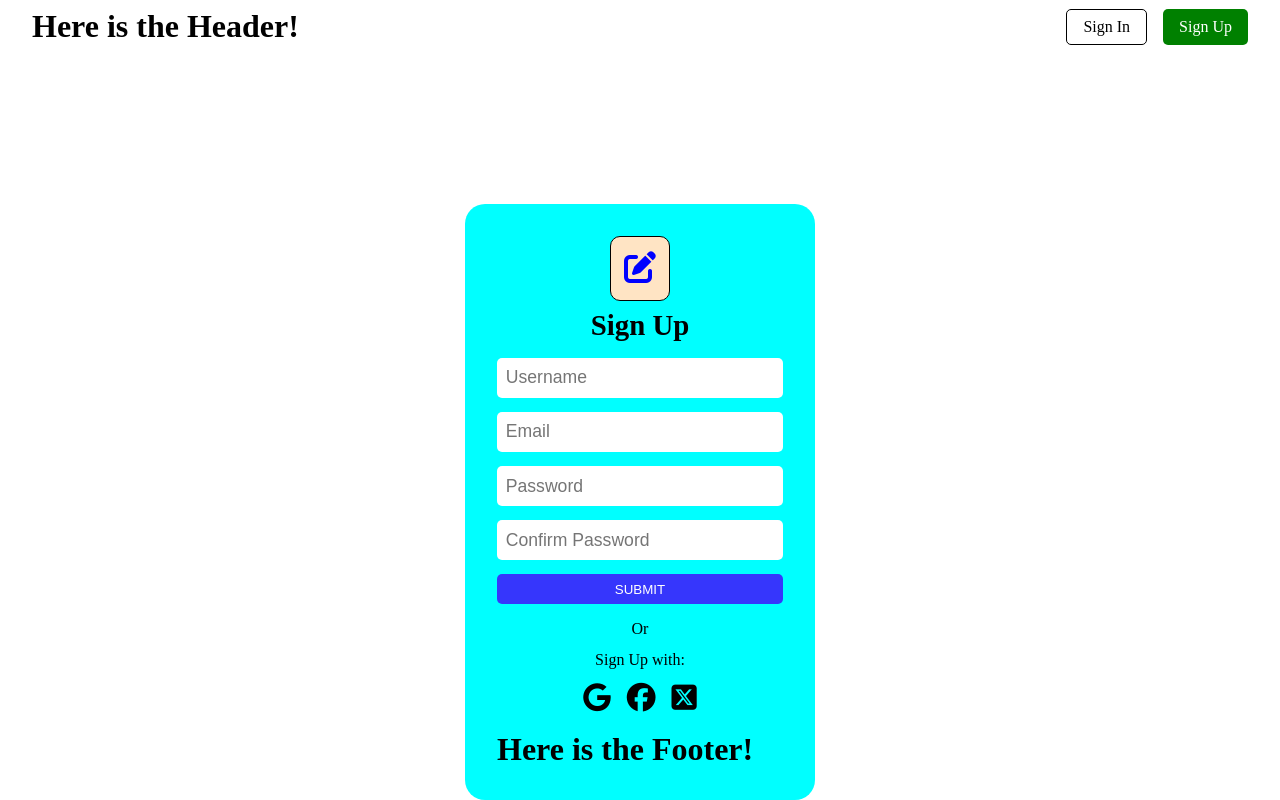
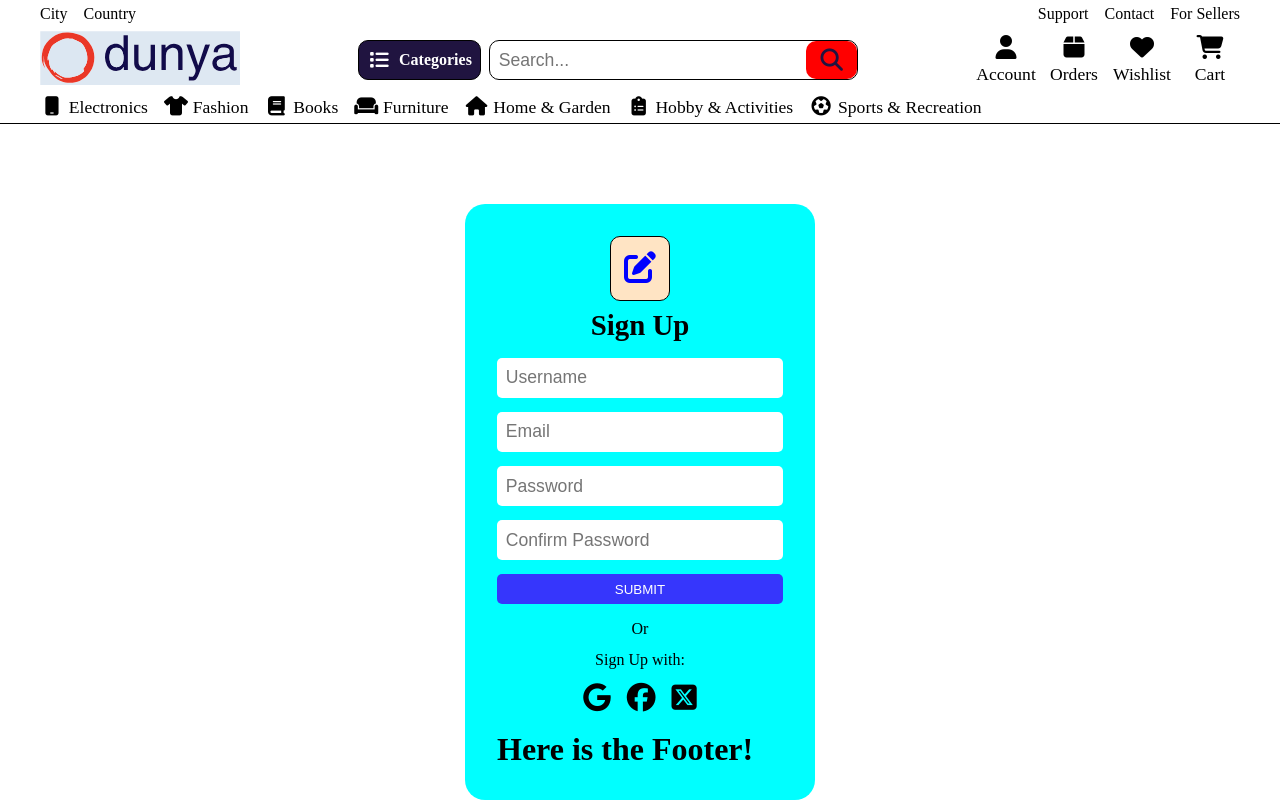
Before and after one commit to abror2142/my-site, a Django app: page /accounts/signup/ in a window 1280 px wide. Run offline with Django 5.2, Linux system fonts and the light colour scheme; some libraries are stand-ins or nearby versions.

Commit message:
Styling Navbar

```diff
--- a/backend/static/css/style.css
+++ b/backend/static/css/style.css
@@ -9,8 +9,22 @@ a {
     color: inherit;
 }
 
+img {
+    width: 100%;
+}
+
+input {
+    border: none;
+    outline: none;
+}
+
+.no-wrap {
+    text-wrap: nowrap;
+}
+
 .body {
     height: 100vh;
+    width: 100vw;
     display: flex;
     flex-direction: column;
     align-items: center;
@@ -19,48 +33,6 @@ a {
 
 .header {
     width: 100%;
-    display: flex;
-    justify-content: space-between;
-    align-items: center;
-    padding: .5em 2em;
-}
-
-.user-account {
-    display: flex;
-    flex-direction: column;
-    align-items: center;
-    justify-content: center;
-    gap: .2em;
-}
-
-.user-photo {
-    width: 50px;
-    height: 50px;
-    background-color: rgb(202, 202, 202);
-    border-radius: 50%;
-}
-
-.auth-btn-box {
-    display: flex;
-    gap: 1em;
-}
-
-.signup-btn,
-.login-btn {
-    display: flex;
-    justify-content: center;
-    align-items: center;
-    border-radius: 5px;
-    padding: .5em 1em;
-}
-
-.signup-btn {
-    background-color: green;
-    color: white;
-}
-
-.login-btn {
-    border: 1px solid black;
 }
 
 .auth-page {
@@ -149,3 +121,190 @@ a {
 .form-or {
     font-weight: 550;
 }
+
+.hide {
+    display: none;
+}
+
+/*
+    NAVBAR STYLE
+*/
+
+.navbar {
+    width: 100%;
+    display: flex;
+    flex-direction: column;
+    justify-content: space-between;
+    gap: 0.5em;
+    padding: .3em 2.5em;
+    /* padding-bottom: 0.5em; */
+    border-bottom: 1px solid black;
+}
+
+.top-nav,
+.main-nav,
+.bottom-nav {
+    display: flex;
+    align-items: center;
+}
+/* Top Nav */
+
+.top-nav {
+    justify-content: space-between;
+}
+
+.top-nav > div {
+    display: flex;
+    gap: 1em;
+}
+
+/* Main Nav => Middle Nav */
+.icon {
+    display: flex;
+    align-items: center;
+    justify-content: center;
+    width: 24px;
+    font-size: 1.2rem;
+    height: 100%;
+}
+
+.title {
+    font-size: 1.1em;
+}
+
+.main-nav {
+    justify-content: space-between;
+}
+
+.nav-logo-img {
+    width: 200px;
+}
+
+.middle {
+    display: flex;
+    gap: .5em;
+    align-items: center;
+    width: 100%;
+    max-width: 500px;
+}
+
+.right {
+    display: flex;
+    align-items: center;
+    gap: 0.5em;
+}
+
+.right .action-box {
+    width: 60px;
+    display: flex;
+    flex-direction: column;
+    align-items: center;
+    justify-content: center;
+    gap: 0.3em;
+}
+
+.right .icon {
+    font-size: 1.5rem;
+}
+
+.auth-box {
+    display: none;
+}
+
+.user-account {
+    position: relative;
+}
+
+.user-account:hover .auth-box {
+    position: absolute;
+    display: flex;
+    top: 50px;
+    padding: .5em 1em;
+    gap: .2em;
+    border: 1px solid black;
+    background-color: white;
+    flex-direction: column;
+    background-color: white;
+}
+
+.signup-btn,
+.login-btn {
+    display: flex;
+    justify-content: center;
+    align-items: center;
+    border-radius: 5px;
+    padding: .5em 1em;
+}
+
+.signup-btn {
+    background-color: green;
+    color: white;
+}
+
+.login-btn {
+    border: 1px solid black;
+}
+
+.categories-box {
+    height: 40px;
+    display: flex;
+    align-items: center;
+    justify-content: center;
+    border-radius: 10px;
+    border: 1px solid black;
+    background-color: rgb(32, 20, 64);
+    color: white;
+    gap: 0.5em;
+    padding: 0 0.5em;
+}
+
+.categories-box .icon {
+    font-size: 1.2rem;
+}
+
+.categories-box .title {
+    font-size: 1rem;
+    font-weight: 550;
+}
+
+.search-bar {
+    display: flex;
+    align-items: center;
+    height: 40px;
+    flex-grow: 1;
+    border: 1px solid black;
+    border-radius: 10px;
+}
+
+.search-input {
+    flex-grow: 1;
+    border-radius: 10px;
+    padding: 0 0.5em;
+    font-size: 1.1rem;
+}
+
+.search-icon {
+    font-size: 1.4rem;
+    font-weight: 400;
+}
+
+.search-button {
+    height: 100%;
+    background-color: transparent;
+    border: none;
+    color: rgb(32, 20, 64);
+    border-radius: 10px 10px 10px 10px ;
+    padding: 0 1em;
+    background-color: red;
+}
+
+/* Bottom Nav */
+.bottom-nav {
+    display: flex;
+    gap: 1em;
+}
+
+.bottom-nav .category {
+    display: flex;
+    gap: 0.3em;
+}
--- a/backend/templates/base.html
+++ b/backend/templates/base.html
@@ -4,15 +4,21 @@
     <head>
         <meta charset="utf-8">
         <meta http-equiv="X-UA-Compatible" content="IE=edge">
-        {% block title %}
-            <title></title>
-        {% endblock title %}
         <meta name="description" content="">
         <meta name="viewport" content="width=device-width, initial-scale=1">
-        {% block head_extra %}
-        {% endblock head_extra %}
+
+        <title>
+            {% block title %}
+                My Site
+            {% endblock title %}
+        </title>
+
+        <!-- Page Specific headers might go there! -->
+        {% block head_extra %} {% endblock head_extra %}
+
         {% include "./layout/links.html" %}
     </head>
+
     <body class="body">
 
         {% block header %}
--- a/backend/templates/components/navbar.html
+++ /dev/null
@@ -1,29 +0,0 @@
-<nav>
-    <div class="auth-box">
-        {% if user.is_authenticated %}
-        <div class="user-account">
-            <div >
-                <img class="user-photo" src="{{ user.socialaccount_set.all.0.get_avatar_url }}" />
-            </div>
-            <div class="user-username">
-                {{ request.user.username }}
-            </div>
-        </div>
-        {% else %}
-        <div class="auth-btn-box">
-            <a
-                class="login-btn"
-                href="{% url 'account_login' %}"
-            >
-                Sign In
-            </a>
-            <a
-                href="{% url 'account_signup' %}"
-                class="signup-btn"
-            >
-                Sign Up
-            </a>
-        </div>
-        {% endif %}
-    </div>
-</nav>
--- /dev/null
+++ b/backend/templates/components/navbar/bottom-nav.html
@@ -0,0 +1,64 @@
+<div class="bottom-nav">
+    <div class="category">
+        <div class="icon">
+            <i class="fa-solid fa-mobile"></i>
+        </div>
+        <p class="title">
+            Electronics
+        </p>
+    </div>
+
+    <div class="category">
+        <div class="icon">
+            <i class="fa-solid fa-shirt"></i>
+        </div>
+        <p class="title">
+            Fashion
+        </p>
+    </div>
+
+    <div class="category">
+        <div class="icon">
+            <i class="fa-solid fa-book"></i>
+        </div>
+        <p class="title">
+            Books
+        </p>
+    </div>
+
+    <div class="category">
+        <div class="icon">
+            <i class="fa-solid fa-couch"></i>
+        </div>
+        <p class="title">
+            Furniture
+        </p>
+    </div>
+
+    <div class="category">
+        <div class="icon">
+            <i class="fa-solid fa-house"></i>
+        </div>
+        <p class="title">
+            Home &amp; Garden
+        </p>
+    </div>
+
+    <div class="category">
+        <div class="icon">
+            <i class="fa-solid fa-clipboard-list"></i>
+        </div>
+        <p class="title">
+            Hobby &amp; Activities
+        </p>
+    </div>
+
+    <div class="category">
+        <div class="icon">
+            <i class="fa-solid fa-futbol"></i>
+        </div>
+        <p class="title">
+            Sports &amp; Recreation
+        </p>
+    </div>
+</div>
--- /dev/null
+++ b/backend/templates/components/navbar/main-nav.html
@@ -0,0 +1,90 @@
+{% load static %}
+
+<div class="main-nav">
+    <div class="left">
+        <img
+            src="{% static 'image/logo.svg' %}"
+            class="nav-logo-img"
+        />
+    </div>
+
+    <div class="middle">
+        <div class="categories-box">
+            <div class="icon">
+                <i class="fa-solid fa-list"></i>
+            </div>
+
+            <p class="title">
+                Categories
+            </p>
+        </div>
+
+        <form class="search-bar" method="post">
+            <input
+                class="search-input"
+                type="text"
+                placeholder="Search..."
+            />
+
+            <button type="submit" class="search-button">
+                <div class="icon">
+                    <i class="fa-solid fa-magnifying-glass search-icon"></i>
+                <div>
+            </button>
+        </form>
+    </div>
+
+    <div class="right">
+        <div class="action-box user-account">
+            <div class="icon">
+                <i class="fa-solid fa-user"></i>
+            </div>
+            <p class="title">
+                Account
+            </p>
+
+            <div class="auth-box">
+                <a
+                    class="login-btn no-wrap"
+                    href="{% url 'account_login' %}"
+                >
+                    Sign In
+                </a>
+                <a
+                    href="{% url 'account_signup' %}"
+                    class="signup-btn no-wrap"
+                >
+                    Sign Up
+                </a>
+            </div>
+        </div>
+
+        <div class="action-box">
+            <div class="icon">
+                <i class="fa-solid fa-box"></i>
+            </div>
+            <p class="title">
+                Orders
+            </p>
+        </div>
+        <div class="action-box">
+            <div class="icon">
+                <i class="fa-solid fa-heart"></i>
+            </div>
+            <p class="title">
+                Wishlist
+            </p>
+        </div>
+        <div class="action-box">
+            <div class="icon">
+                <i class="fa-solid fa-cart-shopping"></i>
+            </div>
+            <p class="title">
+                Cart
+            </p>
+        </div>
+
+
+
+    </div>
+</div>
--- /dev/null
+++ b/backend/templates/components/navbar/navbar.html
@@ -0,0 +1,11 @@
+<nav class="navbar">
+    <!-- Top Navbar -->
+    {% include "./top-nav.html" %}
+
+    <!-- Main Navbar -->
+    {% include "./main-nav.html" %}
+
+    <!--Bottom navbar -->
+    {% include "./bottom-nav.html" %}
+
+</nav>
--- /dev/null
+++ b/backend/templates/components/navbar/top-nav.html
@@ -0,0 +1,22 @@
+<div class="top-nav">
+    <div class="left">
+        <p class="top-nav-text">
+            City
+        </p>
+        <p class="top-nav-text">
+            Country
+        </p>
+    </div>
+
+    <div class="right">
+        <p class="top-nav-text">
+            Support
+        </p>
+        <p class="top-nav-text">
+            Contact
+        </p>
+        <p class="top-nav-text">
+            For Sellers
+        </p>
+    </div>
+</div>
--- a/backend/templates/containers/header.html
+++ b/backend/templates/containers/header.html
@@ -1,2 +1 @@
-<h1>Here is the Header!</h1>
-{% include "../components/navbar.html" %}
+{% include "../components/navbar/navbar.html" %}
```
Also changed, not shown: backend/static/image/logo.svg (added).
